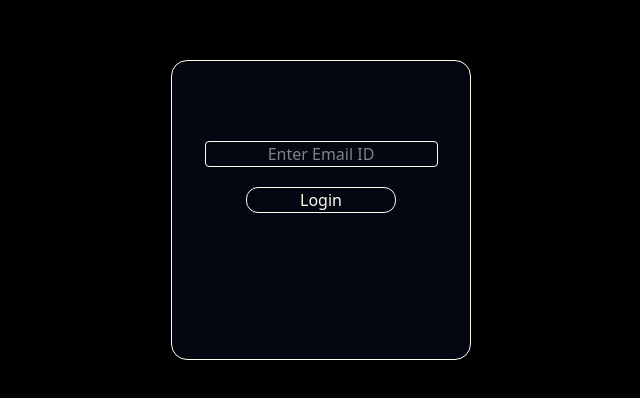
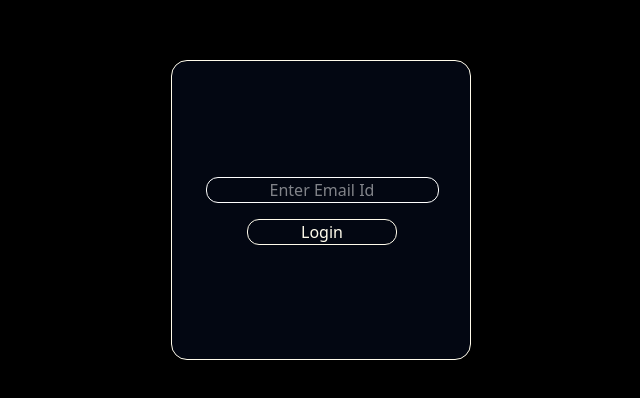
Before and after one commit to Nandhini4706/l1, a React (Vite) app in the folder frontend/: page / in a window 1280 px wide. Shown: the part 190-588 px from the top of the page, without its empty margins (319-959 px from the left). Built offline with nearby package versions, Linux system fonts and the light colour scheme.

Commit message:
login (flex) changed

```diff
--- a/frontend/src/assets/components/Login.jsx
+++ b/frontend/src/assets/components/Login.jsx
@@ -4,15 +4,15 @@ const Login = () => {
   return (
        <div className='h-screen w-full bg-black flex justify-center items-center'>
           <div className='w-[300px] h-[300px] bg-gray-950  rounded-2xl border-1 border-amber-50  '>
-         <div className='flex justify-center pt-20'>
-             <div className='text-white border-1 border-amber-50 rounded-sm h-auto '>
-                <input type="Email"
-                placeholder='Enter Email ID' className='text-center '  />
-          </div>
-          </div>
-             <div className='flex justify-center pt-5'>
+
+         <div className='flex justify-center flex-col items-center gap-4 w-[300px] h-[300px]'>
+
+                <input type="Email" placeholder='Enter Email Id'
+               className='text-white border-1 rounded-xl text-center hover:bg-gray-800'  />
+
                <button className='border-1 border-amber-50 rounded-xl w-[150px] text-amber-50 hover:bg-gray-900'>Login</button>
-          </div>
+
+           </div>
     </div>
     </div>
   )
```
